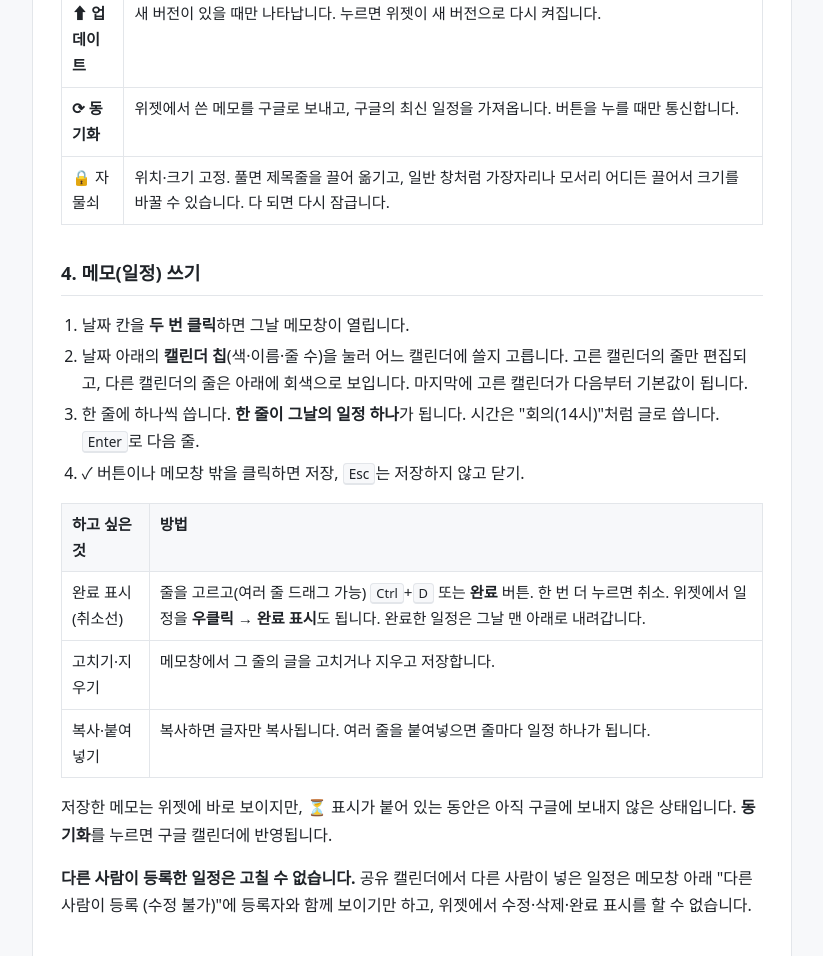
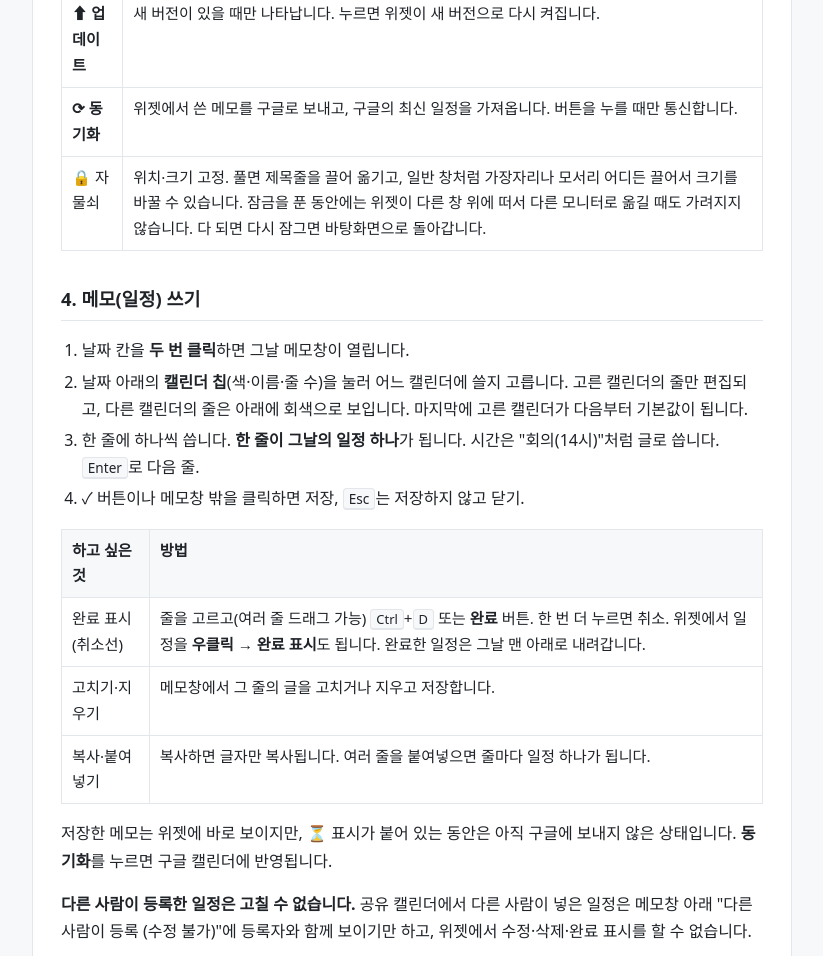
Before and after one commit to noggy0325-commits/calendar-widget, a plain HTML site: page guide.html in a window 1280 px wide. Shown: the part 1133-2089 px from the top of the page, without its empty margins (228-1051 px from the left). Drawn offline with Linux system fonts and the light colour scheme.

Commit message:
안내: 잠금 해제 중 맨 위 표시

```diff
--- a/guide.html
+++ b/guide.html
@@ -40,7 +40,7 @@
       <tr><td><strong>조회조건 ▾</strong></td><td>보여줄 캘린더를 체크로 고릅니다. 아래 <strong>"내가 등록한 일정만 보기"</strong>를 체크한 캘린더는 다른 사람이 등록한 일정을 숨깁니다(근태처럼 여럿이 함께 쓰는 캘린더에 유용). 필터가 걸려 있으면 버튼이 <strong>"조회조건 2/4 · 내 일정"</strong>처럼 굵게 바뀝니다.</td></tr>
       <tr><td><strong>⬆ 업데이트</strong></td><td>새 버전이 있을 때만 나타납니다. 누르면 위젯이 새 버전으로 다시 켜집니다.</td></tr>
       <tr><td><strong>⟳ 동기화</strong></td><td>위젯에서 쓴 메모를 구글로 보내고, 구글의 최신 일정을 가져옵니다. 버튼을 누를 때만 통신합니다.</td></tr>
-      <tr><td>🔒 자물쇠</td><td>위치·크기 고정. 풀면 제목줄을 끌어 옮기고, 일반 창처럼 가장자리나 모서리 어디든 끌어서 크기를 바꿀 수 있습니다. 다 되면 다시 잠급니다.</td></tr>
+      <tr><td>🔒 자물쇠</td><td>위치·크기 고정. 풀면 제목줄을 끌어 옮기고, 일반 창처럼 가장자리나 모서리 어디든 끌어서 크기를 바꿀 수 있습니다. 잠금을 푼 동안에는 위젯이 다른 창 위에 떠서 다른 모니터로 옮길 때도 가려지지 않습니다. 다 되면 다시 잠그면 바탕화면으로 돌아갑니다.</td></tr>
     </tbody>
   </table>
 
```
